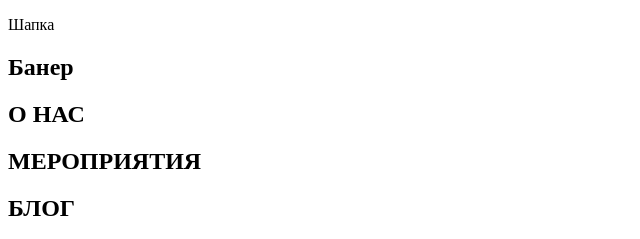
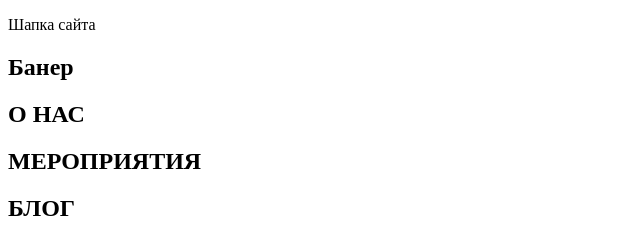
Before and after one commit to Anastasia-Kostyshina/projectkostyshina, a plain HTML site: page index.html in a window 1280 px wide. Shown: the top 239 px of the page, 0-640 px from the left. Drawn offline with Linux system fonts and the light colour scheme.

Commit message:
first commit

```diff
--- a/index.html
+++ b/index.html
@@ -7,7 +7,7 @@
   <body>
 
     <header>
-        <p title="подсказка">Шапка</p>
+        <p title="подсказка">Шапка сайта</p>
     </header>
 
     <main>
```
